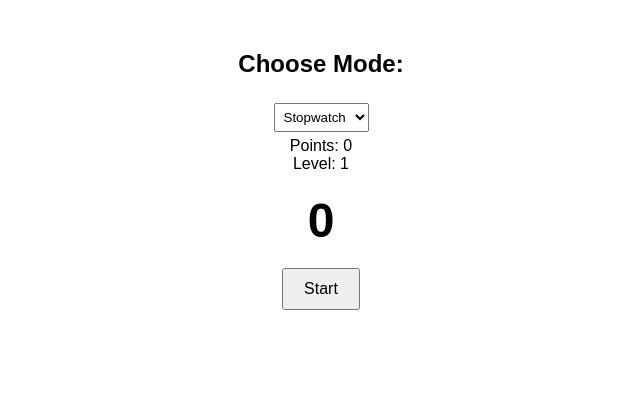
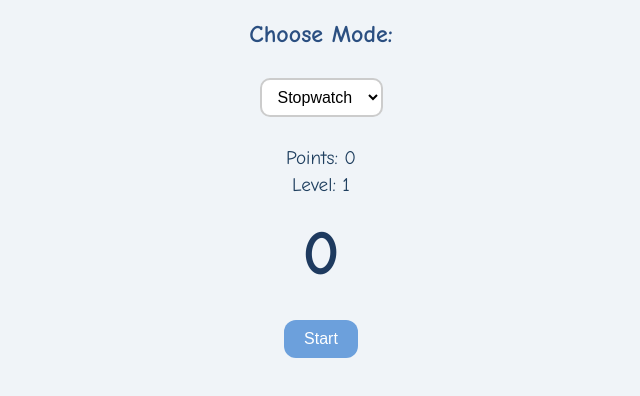
Before and after one commit to Alli-anne/canvas-timer-extention, a plain HTML site: page index.html in a window 1280 px wide. Shown: the whole page, without its empty margins (319-959 px from the left). Drawn offline with Linux system fonts and the light colour scheme.

Commit message:
back to working and css

```diff
--- a/index.html
+++ b/index.html
@@ -4,35 +4,80 @@
   <meta charset="UTF-8" />
   <meta name="viewport" content="width=device-width, initial-scale=1.0"/>
   <title>Timer and Stopwatch</title>
+  <link href="https://fonts.googleapis.com/css2?family=Baloo+2&display=swap" rel="stylesheet">
   <style>
-    .hidden {
-      display: none;
-    }
-    body {
-      font-family: sans-serif;
-      text-align: center;
-      margin-top: 50px;
-    }
-    #number {
-      font-size: 3rem;
-      margin: 20px;
-    }
-    button {
-      padding: 10px 20px;
-      font-size: 1rem;
-    }
-    select, input {
-      padding: 5px;
-      margin: 5px;
-    }
-    #circle {
-      width: 50px;
-      height: 50px;
-      border-radius: 50%;
-      background: red;
-      position: absolute;
-      cursor: pointer;
-    }
+   body {
+  font-family: "Comic Sans MS", "Baloo 2", cursive, sans-serif;
+  text-align: center;
+  margin: 0;
+  padding: 0;
+  background: #f0f4f8;
+  color: #333;
+}
+
+h1, h2, h3 {
+  color: #2b4f81;
+}
+
+#number {
+  font-size: 4rem;
+  margin: 20px 0;
+  color: #1e3a5f;
+}
+
+button {
+  background-color: #6ca0dc;
+  color: white;
+  border: none;
+  border-radius: 12px;
+  padding: 10px 20px;
+  font-size: 1rem;
+  margin: 10px;
+  cursor: pointer;
+  transition: background-color 0.3s ease;
+}
+
+button:hover {
+  background-color: #4e83c0;
+}
+
+select, input {
+  padding: 8px 12px;
+  margin: 10px;
+  border: 2px solid #ccc;
+  border-radius: 10px;
+  font-size: 1rem;
+  background-color: white;
+}
+
+#pointsLevelContainer {
+  margin-top: 20px;
+  font-size: 1.2rem;
+  color: #1f3f5f;
+}
+
+#pointsDisplay, #levelDisplay {
+  margin: 5px 0;
+}
+
+#circle {
+  width: 60px;
+  height: 60px;
+  border-radius: 50%;
+  background: #e74c3c;
+  position: absolute;
+  cursor: pointer;
+  box-shadow: 0 4px 8px rgba(0, 0, 0, 0.2);
+}
+
+#gameContainer {
+  margin-top: 40px;
+}
+
+.hidden {
+  display: none;
+}
+
   </style>
 </head>
 <body>
--- a/timer.js
+++ b/timer.js
@@ -6,7 +6,6 @@ let timeOpen = false;
 let points = 0;
 let level = 1;
 let lastMinute = 0;
-let gameDuration = 10000;
 
 // DOM Elements
 const numberHtml = document.getElementById("number");
```
Also changed, not shown: styles.css (added).
